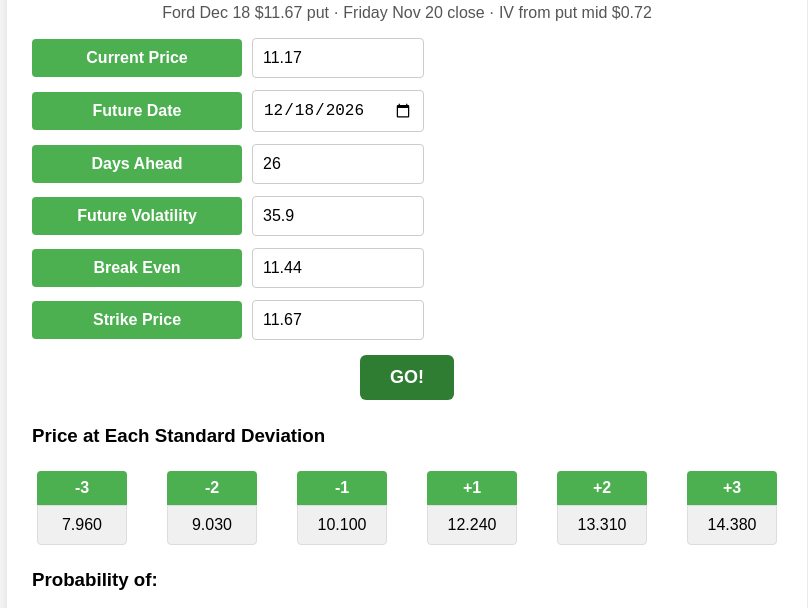
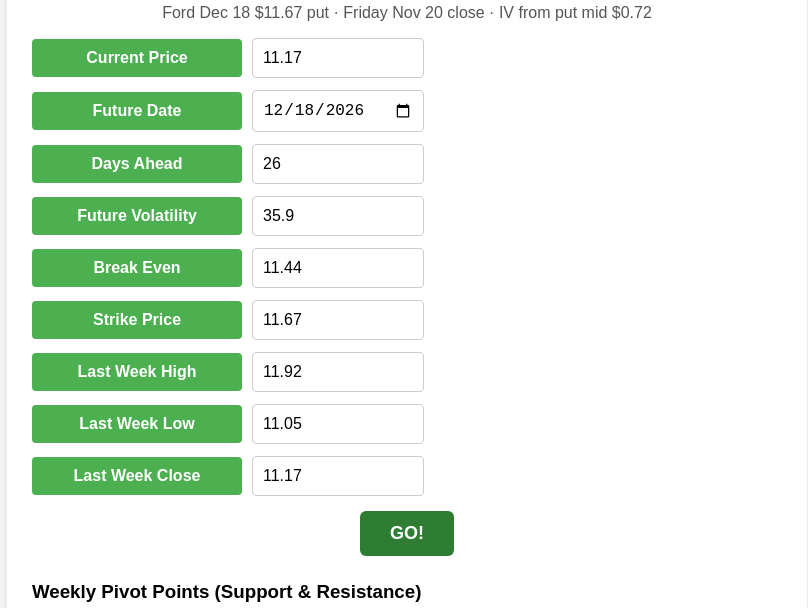
Before and after one commit to webguy125/probcalc, a plain HTML site: page index.html in a window 1280 px wide. Shown: the part 154-762 px from the top of the page, without its empty margins (233-1041 px from the left). Drawn offline with Linux system fonts and the light colour scheme.

Commit message:
Replace standard-deviation table with weekly pivot points.
Co-authored-by: webguy125 <webguy125@users.noreply.github.com>

```diff
--- a/index.html
+++ b/index.html
@@ -34,9 +34,12 @@ button:hover { background: #1b5e20; }
   <div class="row"><label>Future Volatility</label><input type="number" id="volatility" value="35.9" step="0.1" min="0.1"></div>
   <div class="row"><label>Break Even</label><input type="number" id="target1" value="11.44" step="0.01"></div>
   <div class="row"><label>Strike Price</label><input type="number" id="target2" value="11.67" step="0.01"></div>
+  <div class="row"><label>Last Week High</label><input type="number" id="pivHigh" value="11.92" step="0.01"></div>
+  <div class="row"><label>Last Week Low</label><input type="number" id="pivLow" value="11.05" step="0.01"></div>
+  <div class="row"><label>Last Week Close</label><input type="number" id="pivClose" value="11.17" step="0.01"></div>
   <button onclick="calculate()">GO!</button>
   <div class="results" id="results" style="display:none;">
-    <h3>Price at Each Standard Deviation</h3>
+    <h3>Weekly Pivot Points (Support &amp; Resistance)</h3>
     <div class="sd-table" id="sdTable"></div>
     <h3>Probability of:</h3>
     <div class="prob-row">
@@ -45,7 +48,7 @@ button:hover { background: #1b5e20; }
       <div class="prob-box"><div class="prob-header">Finishing above strike price</div><div class="prob-value" id="probAbove"></div></div>
     </div>
   </div>
-  <div class="note">Based on lognormal price distribution. SD levels use linear approximation.<br>Volatility entered as whole number (e.g. 53.7 for 53.7%). Year basis: 365.25 days.</div>
+  <div class="note">Based on lognormal price distribution. Pivot = (High + Low + Close) / 3 from last week.<br>Volatility entered as whole number (e.g. 53.7 for 53.7%). Year basis: 365.25 days.</div>
 </div>
 <script>
 function normalCDF(x) { return 0.5 * (1 + erf(x / Math.sqrt(2))); }
@@ -78,9 +81,15 @@ function calculate() {
   if (isNaN(S) || isNaN(days) || isNaN(vol) || days <= 0 || vol <= 0) { alert('Please enter valid positive numbers.'); return; }
   const low = Math.min(t1, t2); const high = Math.max(t1, t2);
   const sigma = (vol / 100) * Math.sqrt(days / 365.25);
-  const levels = [-3,-2,-1,1,2,3];
+  const H = parseFloat(document.getElementById('pivHigh').value);
+  const L = parseFloat(document.getElementById('pivLow').value);
+  const C = parseFloat(document.getElementById('pivClose').value);
   let sdHtml = '';
-  levels.forEach(n => { const price = S * (1 + n * sigma); sdHtml += `<div class="sd-cell"><div class="sd-header">${n>0?'+':''}${n}</div><div class="sd-value">${price.toFixed(3)}</div></div>`; });
+  if (!isNaN(H) && !isNaN(L) && !isNaN(C)) {
+    const P = (H + L + C) / 3;
+    const piv = [['S2', P - (H - L)], ['S1', 2*P - H], ['Pivot', P], ['R1', 2*P - L], ['R2', P + (H - L)]];
+    piv.forEach(([n, v]) => { sdHtml += `<div class="sd-cell"><div class="sd-header">${n}</div><div class="sd-value">${v.toFixed(2)}</div></div>`; });
+  }
   document.getElementById('sdTable').innerHTML = sdHtml;
   const zLow = Math.log(low / S) / sigma; const zHigh = Math.log(high / S) / sigma;
   const pBelow = normalCDF(zLow)*100; const pAbove = (1-normalCDF(zHigh))*100; const pBetween = (normalCDF(zHigh)-normalCDF(zLow))*100;
```
